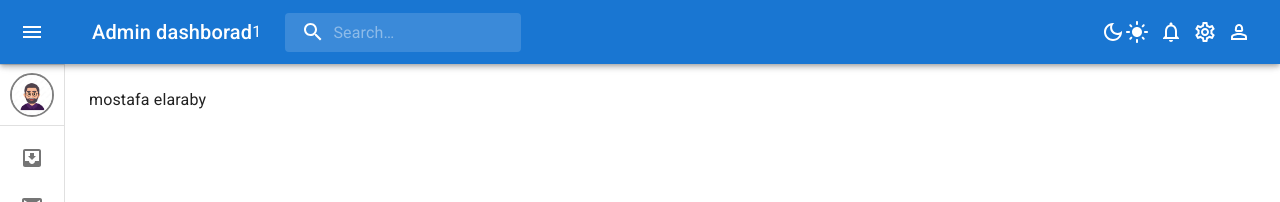
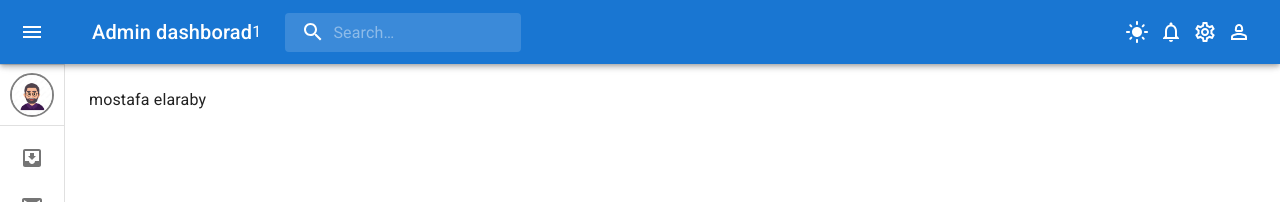
Before and after one commit to Moustafa-Elsayed/AdminDashboard, a React (Vite) app: page / in a window 1280 px wide. Shown: the top 202 px of the page. Built offline with nearby package versions, Linux system fonts and the light colour scheme.

Commit message:
add dark&light mode

```diff
--- a/src/App.jsx
+++ b/src/App.jsx
@@ -1,10 +1,52 @@
-import Header from "./componenets/header/Header";
+/* eslint-disable react-hooks/rules-of-hooks */
+import * as React from "react";
+
 import "./App.css";
+import { ThemeProvider, createTheme, styled } from "@mui/material/styles";
+import Box from "@mui/material/Box";
+import CssBaseline from "@mui/material/CssBaseline";
+import Typography from "@mui/material/Typography";
+import NavBar from "./componenets/navbar/NavBar";
+import SideBar from "./componenets/sidebar/SideBar";
+import { useState } from "react";
+import { getDesignTokens } from "./theme";
+
+const DrawerHeader = styled("div")(({ theme }) => ({
+  display: "flex",
+  alignItems: "center",
+  justifyContent: "flex-end",
+  padding: theme.spacing(0, 1),
+  ...theme.mixins.toolbar,
+}));
 
 function App() {
+  const [open, setOpen] = useState(false);
+
+  const handleDrawerOpen = () => {
+    setOpen(true);
+  };
+
+  const handleDrawerClose = () => {
+    setOpen(false);
+  };
+  // @ts-ignore
+  const [mode, setMode] = React.useState("light");
+
+  const theme = React.useMemo(() => createTheme(getDesignTokens(mode)), [mode]);
+
   return (
     <>
-      <Header />
+      <ThemeProvider theme={theme}>
+        <Box sx={{ display: "flex" }}>
+          <CssBaseline />
+          <NavBar handleDrawerOpen={handleDrawerOpen} open={open} />
+          <SideBar handleDrawerClose={handleDrawerClose} open={open} />
+          <Box component="main" sx={{ flexGrow: 1, p: 3 }}>
+            <DrawerHeader />
+            <Typography paragraph>mostafa elaraby</Typography>
+          </Box>
+        </Box>
+      </ThemeProvider>
     </>
   );
 }
--- a/src/componenets/header/Header.jsx
+++ /dev/null
@@ -1,41 +0,0 @@
-/* eslint-disable no-unused-vars */
-import * as React from "react";
-import {styled, useTheme } from "@mui/material/styles";
-import Box from "@mui/material/Box";
-
-import CssBaseline from "@mui/material/CssBaseline";
-import Typography from "@mui/material/Typography";
-import  NavBar  from "../navbar/NavBar";
-import SideBar from "../sidebar/SideBar";
-
-const DrawerHeader = styled("div")(({ theme }) => ({
-  display: "flex",
-  alignItems: "center",
-  justifyContent: "flex-end",
-  padding: theme.spacing(0, 1),
-  ...theme.mixins.toolbar,
-}));
-export default function Header() {
-  const theme = useTheme();
-  const [open, setOpen] = React.useState(false);
-
-  const handleDrawerOpen = () => {
-    setOpen(true);
-  };
-
-  const handleDrawerClose = () => {
-    setOpen(false);
-  };
-
-  return (
-    <Box sx={{ display: "flex" }}>
-      <CssBaseline />
-      <NavBar handleDrawerOpen={handleDrawerOpen} open={open} />
-      <SideBar handleDrawerClose={handleDrawerClose} open={open} />
-      <Box component="main" sx={{ flexGrow: 1, p: 3 }}>
-        <DrawerHeader />
-        <Typography paragraph>mostafa elaraby</Typography>
-      </Box>
-    </Box>
-  );
-}
--- a/src/componenets/navbar/NavBar.jsx
+++ b/src/componenets/navbar/NavBar.jsx
@@ -1,10 +1,20 @@
 import Toolbar from "@mui/material/Toolbar";
 import MenuIcon from "@mui/icons-material/Menu";
-import { Box, IconButton, InputBase, Stack, Typography, alpha, styled } from "@mui/material";
+import {
+  Box,
+  IconButton,
+  InputBase,
+  Stack,
+  Typography,
+  alpha,
+  styled,
+  useTheme,
+} from "@mui/material";
 import MuiAppBar from "@mui/material/AppBar";
 import SearchIcon from "@mui/icons-material/Search";
 import LightModeIcon from "@mui/icons-material/LightMode";
-import DarkModeOutlinedIcon from "@mui/icons-material/DarkModeOutlined";import SettingsOutlinedIcon from "@mui/icons-material/SettingsOutlined";
+import DarkModeOutlinedIcon from "@mui/icons-material/DarkModeOutlined";
+import SettingsOutlinedIcon from "@mui/icons-material/SettingsOutlined";
 import NotificationsNoneOutlinedIcon from "@mui/icons-material/NotificationsNoneOutlined";
 import Person2OutlinedIcon from "@mui/icons-material/Person2Outlined";
 const drawerWidth = 240;
@@ -53,21 +63,21 @@
   justifyContent: "center",
 }));
 const StyledInputBase = styled(InputBase)(({ theme }) => ({
-  color: 'inherit',
-  '& .MuiInputBase-input': {
+  color: "inherit",
+  "& .MuiInputBase-input": {
     padding: theme.spacing(1, 1, 1, 0),
     // vertical padding + font size from searchIcon
     paddingLeft: `calc(1em + ${theme.spacing(4)})`,
-    transition: theme.transitions.create('width'),
-    width: '100%',
-    [theme.breakpoints.up('md')]: {
-      width: '20ch',
+    transition: theme.transitions.create("width"),
+    width: "100%",
+    [theme.breakpoints.up("md")]: {
+      width: "20ch",
     },
   },
 }));
 // eslint-disable-next-line react/prop-types
 const NavBar = ({ handleDrawerOpen, open }) => {
-
+  const theme = useTheme();
   return (
     <AppBar
       position="fixed"
@@ -101,10 +111,26 @@
           />
         </Search>
         <Box flexGrow={1}></Box>
-         <IconButton size="small" color="inherit">
-           <DarkModeOutlinedIcon />
+        {theme.palette.mode === "light" ? (
+          <IconButton
+            size="small"
+            color="inherit"
+            onClick={() => {
+
+            }}
+          >
             <LightModeIcon />
           </IconButton>
+        ) : (
+          <IconButton
+            size="small"
+            color="inherit"
+            onClick={() => {
+            }}
+          >
+            <DarkModeOutlinedIcon />
+          </IconButton>
+        )}
         <IconButton size="small" color="inherit">
           <NotificationsNoneOutlinedIcon />
         </IconButton>
--- /dev/null
+++ b/src/theme.jsx
@@ -0,0 +1,12 @@
+export const getDesignTokens = (mode) => ({
+  palette: {
+    mode,
+    ...(mode === "light"
+      ? {
+          // palette values for light mode
+        }
+      : {
+          // palette values for dark mode
+        }),
+  },
+});
```
Lines whose indentation alone changed are shown as unchanged.
